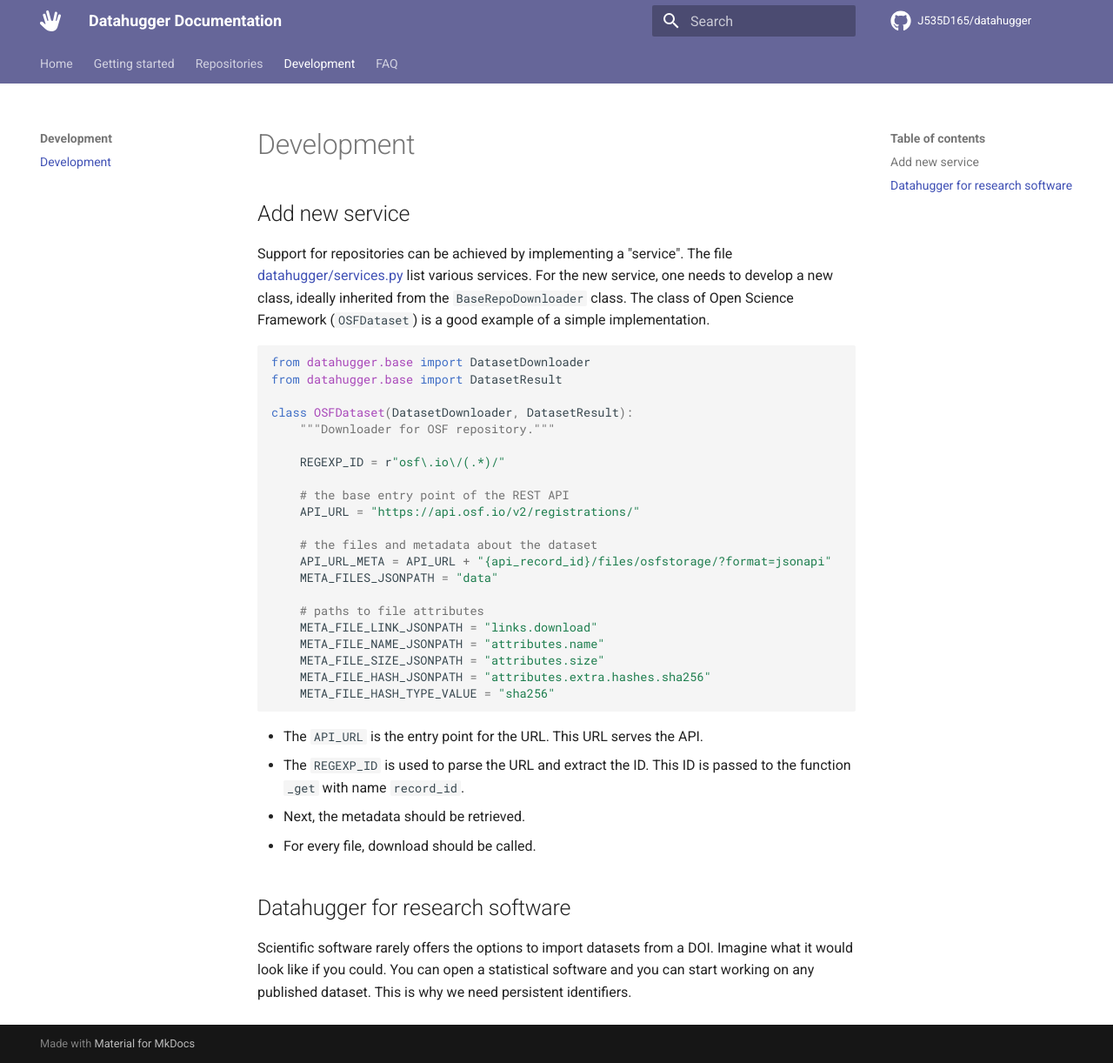
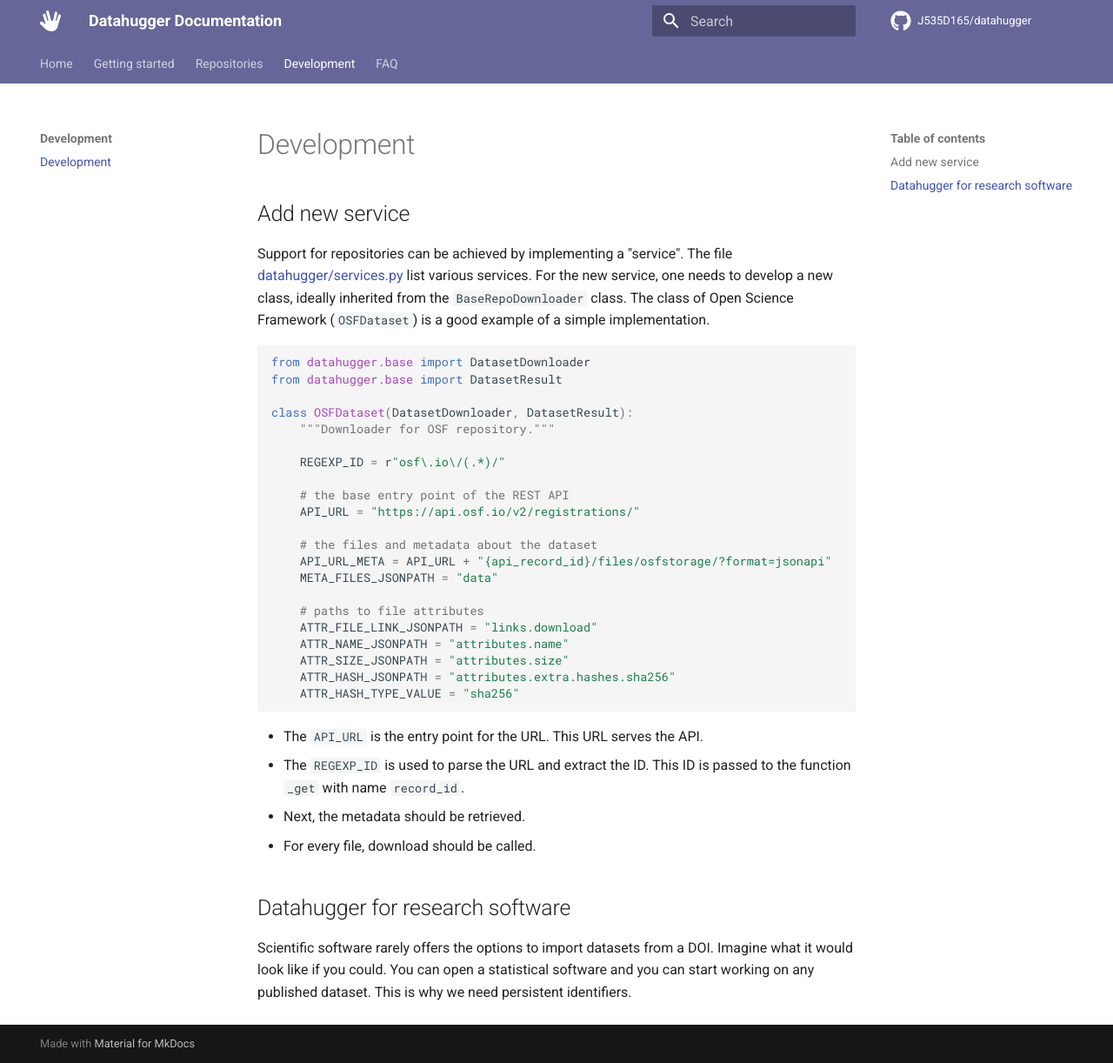
Before and after one commit to J535D165/datahugger, an MkDocs documentation site: the page built from docs/development.md, in a window 1280 px wide and 1222 px high. Shown: the whole window at 87% size. Built offline with MkDocs 1.6.1 and Material for MkDocs 9.7.7, drawn with Linux system fonts in a browser that asks for light colours; comment, search, counter and statistics services are not loaded.

Commit message:
Rename class attributes

````diff
--- a/docs/development.md
+++ b/docs/development.md
@@ -25,11 +25,11 @@
     META_FILES_JSONPATH = "data"
 
     # paths to file attributes
-    META_FILE_LINK_JSONPATH = "links.download"
-    META_FILE_NAME_JSONPATH = "attributes.name"
-    META_FILE_SIZE_JSONPATH = "attributes.size"
-    META_FILE_HASH_JSONPATH = "attributes.extra.hashes.sha256"
-    META_FILE_HASH_TYPE_VALUE = "sha256"
+    ATTR_FILE_LINK_JSONPATH = "links.download"
+    ATTR_NAME_JSONPATH = "attributes.name"
+    ATTR_SIZE_JSONPATH = "attributes.size"
+    ATTR_HASH_JSONPATH = "attributes.extra.hashes.sha256"
+    ATTR_HASH_TYPE_VALUE = "sha256"
 
 ```
 
````
Also changed, not shown: 2 other files.
